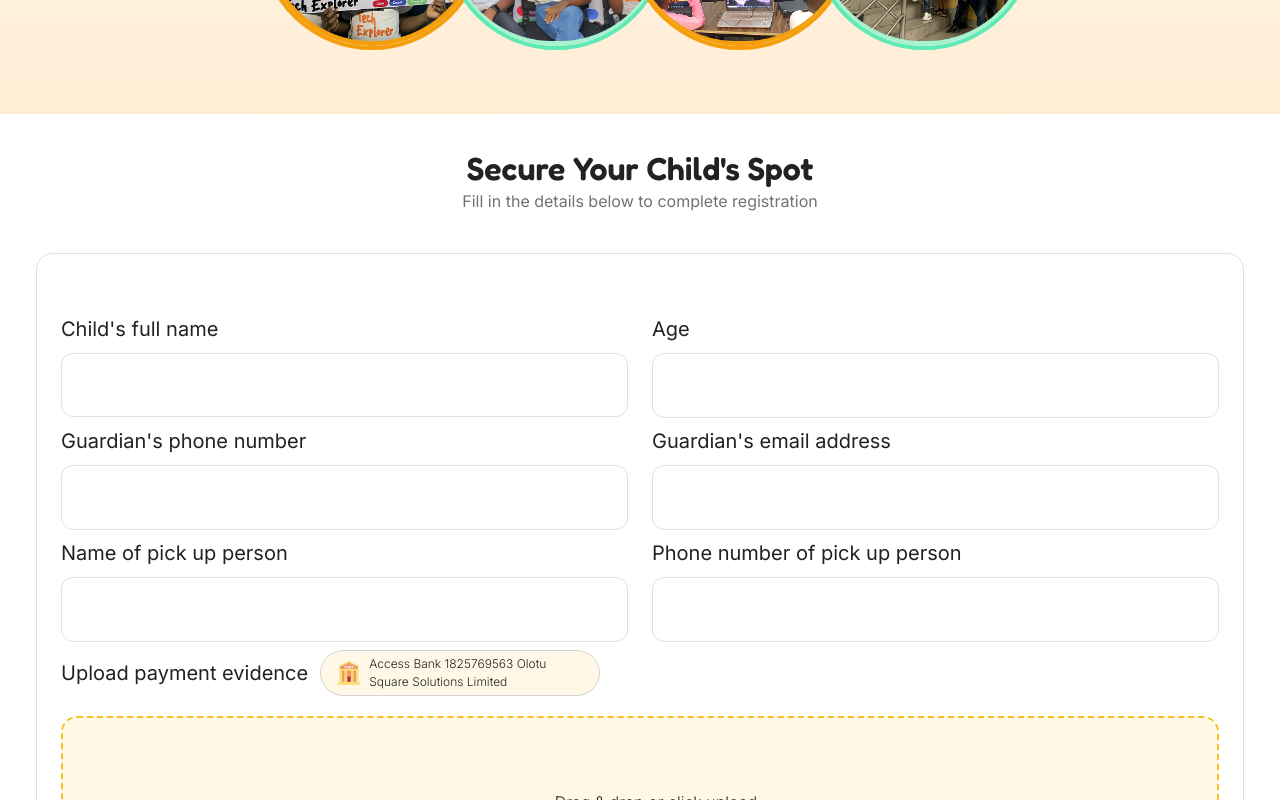
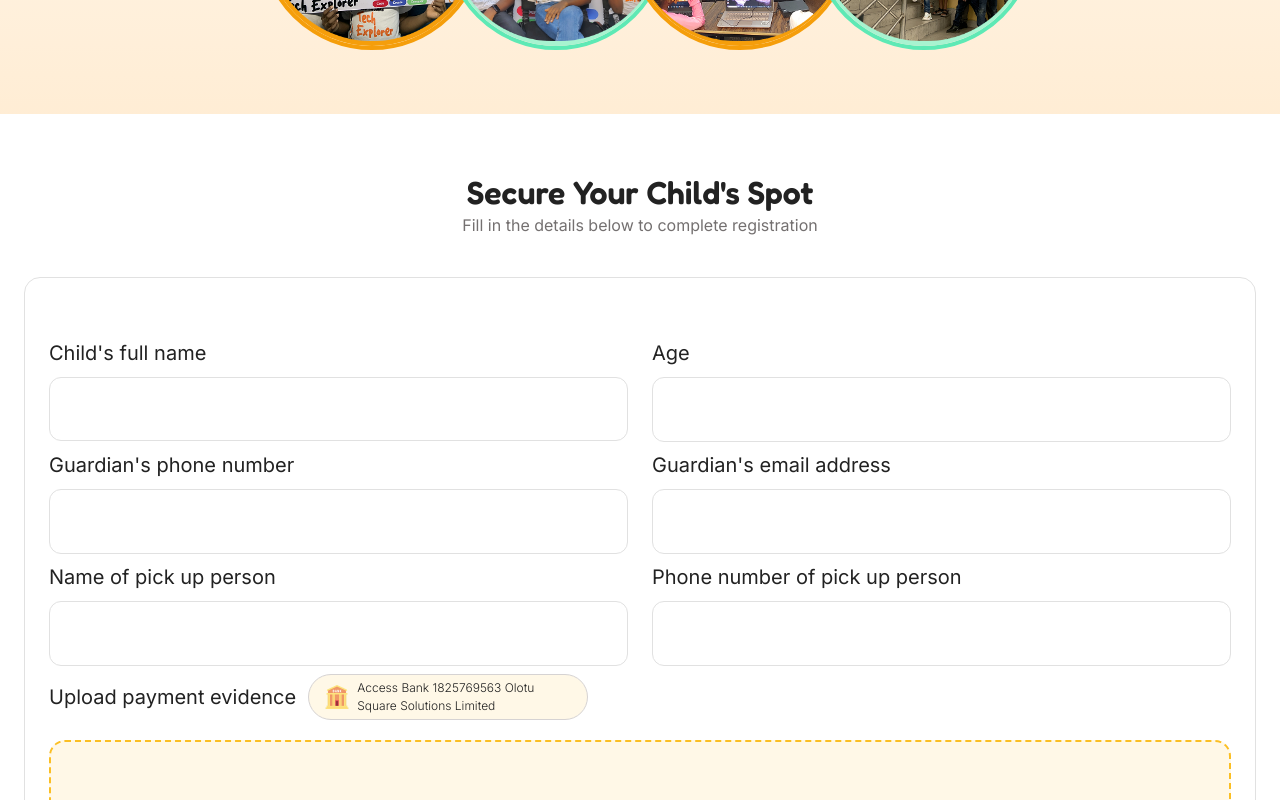
Before and after one commit to clementugomaliki-cpu/tech-explorer, a React (Vite) app: page / in a window 1280 px wide. Shown: the part 2000-2800 px from the top of the page. Built offline with nearby package versions, Linux system fonts and the light colour scheme; no server answers.

Commit message:
Zoom fixed

```diff
--- a/src/App.jsx
+++ b/src/App.jsx
@@ -54,7 +54,8 @@ function App() {
 
   return (
     <div className="overflow-x-hidden">
-      <header className="bg-[#F59E0B] flex justify-between items-center fixed top-0 right-0 left-0 z-50 px-3 sm:px-6 lg:px-10 py-2">
+      <header className="bg-[#F59E0B] fixed top-0 right-0 left-0 z-50 px-3 sm:px-6 lg:px-10 py-2">
+        <div className="max-w-7xl mx-auto flex justify-between items-center">
           <img
             src={logo}
             alt="olotu square logo"
@@ -66,13 +67,10 @@ function App() {
           >
             Register Now
           </a>
+        </div>
       </header>
-      <div className="grid grid-cols-1 md:grid-cols-2 gap-8 md:gap-4 pt-20 sm:pt-24 md:pt-28 px-4 sm:px-6 md:px-10">
-
-
-
+      <div className=" max-w-7xl mx-auto grid grid-cols-1 md:grid-cols-2 gap-8 md:gap-4 pt-20 sm:pt-24 md:pt-28 px-4 sm:px-6 md:px-10">
         <div className="flex flex-col justify-center text-left md:items-start  md:text-left mx-auto md:mx-0 max-w-xl">
-
           <div className="flex flex-col text-left sm:flex-row sm:items-center gap-2 sm:gap-0">
             <p className="font-inter text-sm sm:text-base md:text-lg lg:text-[20px]">
               Tech Explorer's Bootcamp 3
@@ -111,7 +109,7 @@ function App() {
         </div>
       </div>
 
-      <div className="pb-10 px-4 sm:px-0">
+      <div className="max-w-7xl mx-auto pb-10 px-4 sm:px-0">
         <img src={rectangleImage} alt="" className="w-full h-auto" />
       </div>
 
@@ -124,7 +122,7 @@ function App() {
         </p>
       </div>
 
-      <div className="grid grid-cols-1 md:grid-cols-3 gap-8 md:gap-16 lg:gap-20 px-16 sm:px-8 md:px-16 my-10 md:my-16">
+      <div className=" max-w-7xl mx-auto grid grid-cols-1 md:grid-cols-3 gap-8 md:gap-16 lg:gap-20 px-16 sm:px-8 md:px-16 my-10 md:my-16">
         {coursesCard.map((course, index) => (
           <TechKidsCourses
             key={index}
@@ -135,7 +133,7 @@ function App() {
         ))}
       </div>
 
-      <div className="flex flex-col justify-center items-center bg-linear-to-t from-orange-100 to-white px-4 py-10 md:py-16">
+      <div className=" max-w-7xl mx-auto flex flex-col justify-center items-center bg-linear-to-t from-orange-100 to-white px-4 py-10 md:py-16">
         <h3 className="font-fredoka font-medium text-2xl sm:text-3xl md:text-[32px] text-[#222222] text-center">
           See the Magic in Action
         </h3>
@@ -151,7 +149,6 @@ function App() {
           <p>Collaboration</p>
           <p>Networking</p>
         </div>
-
 
         <div className="grid grid-cols-2 gap-2.5 pl-4 sm:flex sm:flex-nowrap sm:gap-0 justify-between mt-10 md:mt-16">
           <div className="relative z-10">
--- a/src/Form.jsx
+++ b/src/Form.jsx
@@ -86,7 +86,10 @@ export default function Form() {
   };
 
   return (
-    <div className="mx-14 my-6 sm:mx-6 sm:my-8 md:m-9" id="register-form">
+    <div
+      className=" max-w-7xl mx-auto px-4 py-6 my-6 sm:px-6 sm:py-8 md:py-9"
+      id="register-form"
+    >
       <div>
         <h2 className="font-fredoka font-semibold text-2xl sm:text-3xl md:text-[32px] text-[#222222] text-center">
           Secure Your Child's Spot
```
Lines whose indentation alone changed are shown as unchanged.
